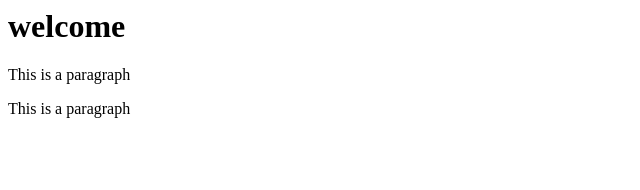
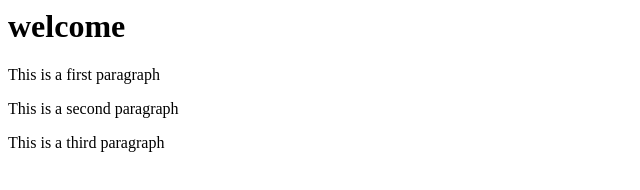
Before and after one commit to anirbankarak/git-test, a website: page index.html in a window 1280 px wide. Shown: the whole page, without its empty margins (0-640 px from the left). Drawn offline with Linux system fonts and the light colour scheme.

Commit message:
fourth commit

```diff
--- a/index.html
+++ b/index.html
@@ -2,7 +2,8 @@
 <head> </head>
 <body>
 <h1>welcome</h1>
-    <p>This is a paragraph</p>
-    <p>This is a paragraph</p>
+    <p>This is a first paragraph</p>
+    <p>This is a second paragraph</p>
+    <p>This is a third paragraph</p>
 </body>
 </html>
```
Also changed, not shown: package.json (added, +24 -0 lines), 1 other file.
